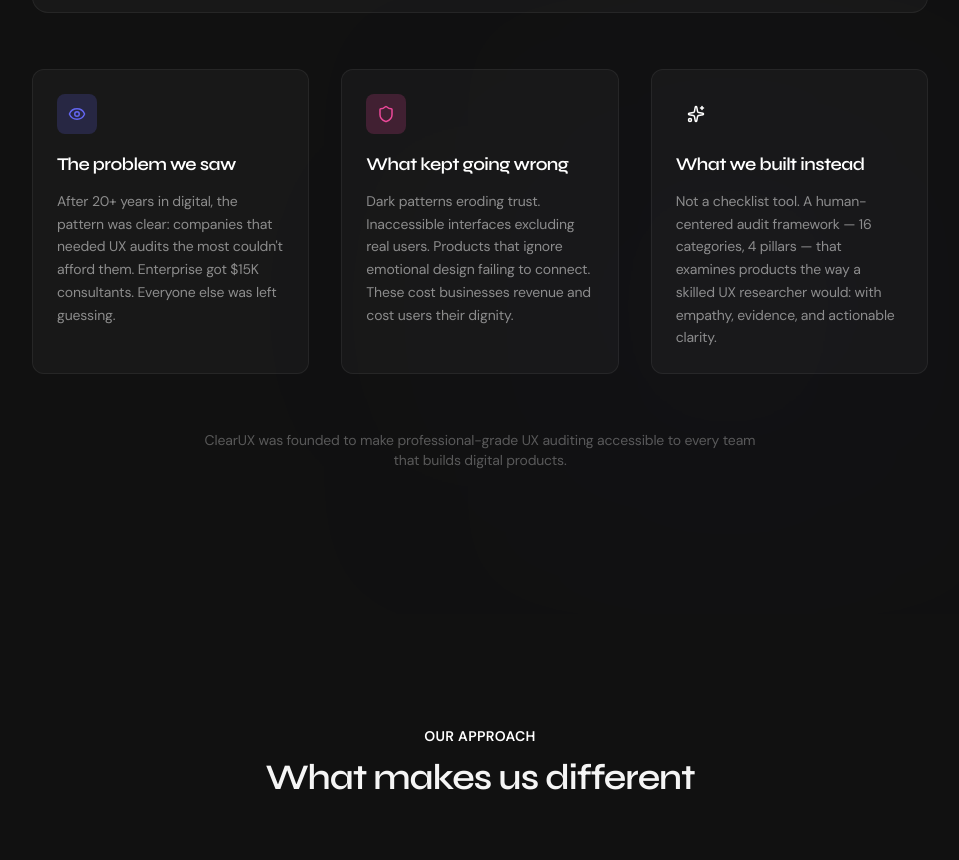
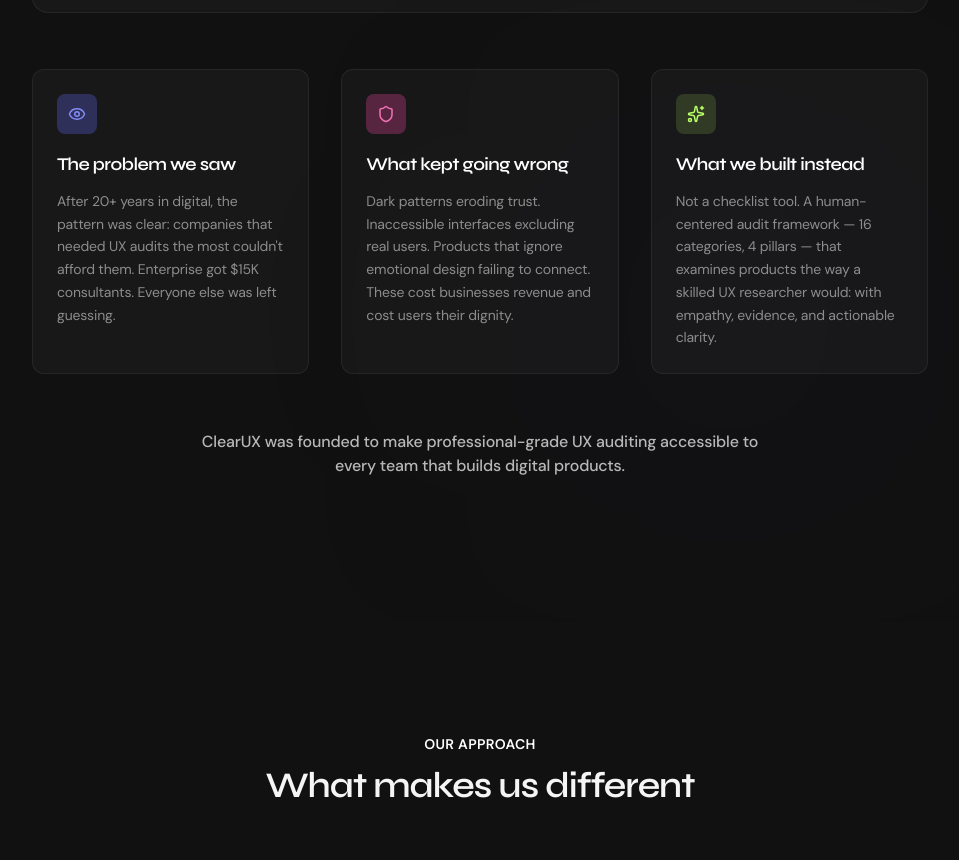
Before and after one commit to schintu79/clearux-saas, a Next.js app: page /about in a window 1280 px wide. Shown: the part 3015-3875 px from the top of the page, without its empty margins (160-1119 px from the left). Built offline with nearby package versions, Linux system fonts and the light colour scheme; no server answers.

Commit message:
Fix About page icon visibility and bottom text, fix audit scope checkboxes to white/green

```diff
--- a/src/app/about/page.tsx
+++ b/src/app/about/page.tsx
@@ -224,8 +224,8 @@ export default function AboutPage() {
             {/* Three story blocks */}
             <div className="grid md:grid-cols-3 gap-6 sm:gap-8">
               <div className="p-6 rounded-xl bg-white/[0.03] border border-white/[0.06]">
-                <div className="w-10 h-10 rounded-lg bg-[#6366F1]/20 flex items-center justify-center mb-4">
-                  <Eye size={18} className="text-[#6366F1]" />
+                <div className="w-10 h-10 rounded-lg bg-[#6366F1]/30 flex items-center justify-center mb-4">
+                  <Eye size={18} className="text-[#818CF8]" />
                 </div>
                 <h3 className="font-heading font-semibold text-lg text-white mb-3">The problem we saw</h3>
                 <p className="text-white/50 text-sm leading-relaxed">
@@ -234,8 +234,8 @@ export default function AboutPage() {
               </div>
 
               <div className="p-6 rounded-xl bg-white/[0.03] border border-white/[0.06]">
-                <div className="w-10 h-10 rounded-lg bg-pink-500/20 flex items-center justify-center mb-4">
-                  <Shield size={18} className="text-pink-500" />
+                <div className="w-10 h-10 rounded-lg bg-pink-500/30 flex items-center justify-center mb-4">
+                  <Shield size={18} className="text-pink-400" />
                 </div>
                 <h3 className="font-heading font-semibold text-lg text-white mb-3">What kept going wrong</h3>
                 <p className="text-white/50 text-sm leading-relaxed">
@@ -244,8 +244,8 @@ export default function AboutPage() {
               </div>
 
               <div className="p-6 rounded-xl bg-white/[0.03] border border-white/[0.06]">
-                <div className="w-10 h-10 rounded-lg bg-brand/20 flex items-center justify-center mb-4">
-                  <Sparkles size={18} className="text-brand" />
+                <div className="w-10 h-10 rounded-lg bg-[#B9FF66]/15 flex items-center justify-center mb-4">
+                  <Sparkles size={18} className="text-[#B9FF66]" />
                 </div>
                 <h3 className="font-heading font-semibold text-lg text-white mb-3">What we built instead</h3>
                 <p className="text-white/50 text-sm leading-relaxed">
@@ -256,7 +256,7 @@ export default function AboutPage() {
 
             {/* Bottom statement */}
             <div className="mt-14 text-center">
-              <p className="text-white/30 text-sm max-w-xl mx-auto">
+              <p className="text-white/70 text-base font-medium max-w-xl mx-auto">
                 ClearUX was founded to make professional-grade UX auditing accessible to every team that builds digital products.
               </p>
             </div>
--- a/src/app/dashboard/new-audit/page.tsx
+++ b/src/app/dashboard/new-audit/page.tsx
@@ -359,14 +359,14 @@ const NewAuditInner: React.FC = () => {
                 onClick={() => setSelectedPillars(isAllPillars ? [] : [0, 1, 2, 3])}
                 className={`w-full flex items-center gap-3 px-4 py-3 rounded-lg border-2 mb-3 transition-all ${
                   isAllPillars
-                    ? 'border-brand bg-brand/5 dark:bg-brand/10'
+                    ? 'border-[#22C55E]/50 bg-[#22C55E]/5 dark:bg-[#22C55E]/10'
                     : 'border-border/60 dark:border-white/[0.08] hover:border-border'
                 }`}
               >
                 <div className={`w-5 h-5 rounded flex items-center justify-center flex-shrink-0 transition-colors ${
-                  isAllPillars ? 'bg-brand' : 'border-2 border-border'
+                  isAllPillars ? 'bg-[#22C55E]' : 'bg-white dark:bg-white/10 border-2 border-border'
                 }`}>
-                  {isAllPillars && <Check size={12} className="text-[#111]" />}
+                  {isAllPillars && <Check size={12} className="text-white" />}
                 </div>
                 <div className="text-left flex-1">
                   <p className="text-sm font-semibold text-text">Complete audit</p>
@@ -392,14 +392,14 @@ const NewAuditInner: React.FC = () => {
                       }}
                       className={`flex items-start gap-3 px-3.5 py-3 rounded-lg border-2 transition-all text-left ${
                         selected
-                          ? 'border-brand/40 dark:border-brand/30 bg-brand/5 dark:bg-brand/[0.06]'
+                          ? 'border-[#22C55E]/40 dark:border-[#22C55E]/30 bg-[#22C55E]/5 dark:bg-[#22C55E]/[0.06]'
                           : 'border-border/40 dark:border-white/[0.06] hover:border-border opacity-60'
                       }`}
                     >
                       <div className={`w-5 h-5 rounded flex items-center justify-center flex-shrink-0 mt-0.5 transition-colors ${
-                        selected ? 'bg-brand' : 'border-2 border-border'
+                        selected ? 'bg-[#22C55E]' : 'bg-white dark:bg-white/10 border-2 border-border'
                       }`}>
-                        {selected && <Check size={12} className="text-[#111]" />}
+                        {selected && <Check size={12} className="text-white" />}
                       </div>
                       <div className="flex-1 min-w-0">
                         <div className="flex items-center gap-1.5 mb-0.5">
```
